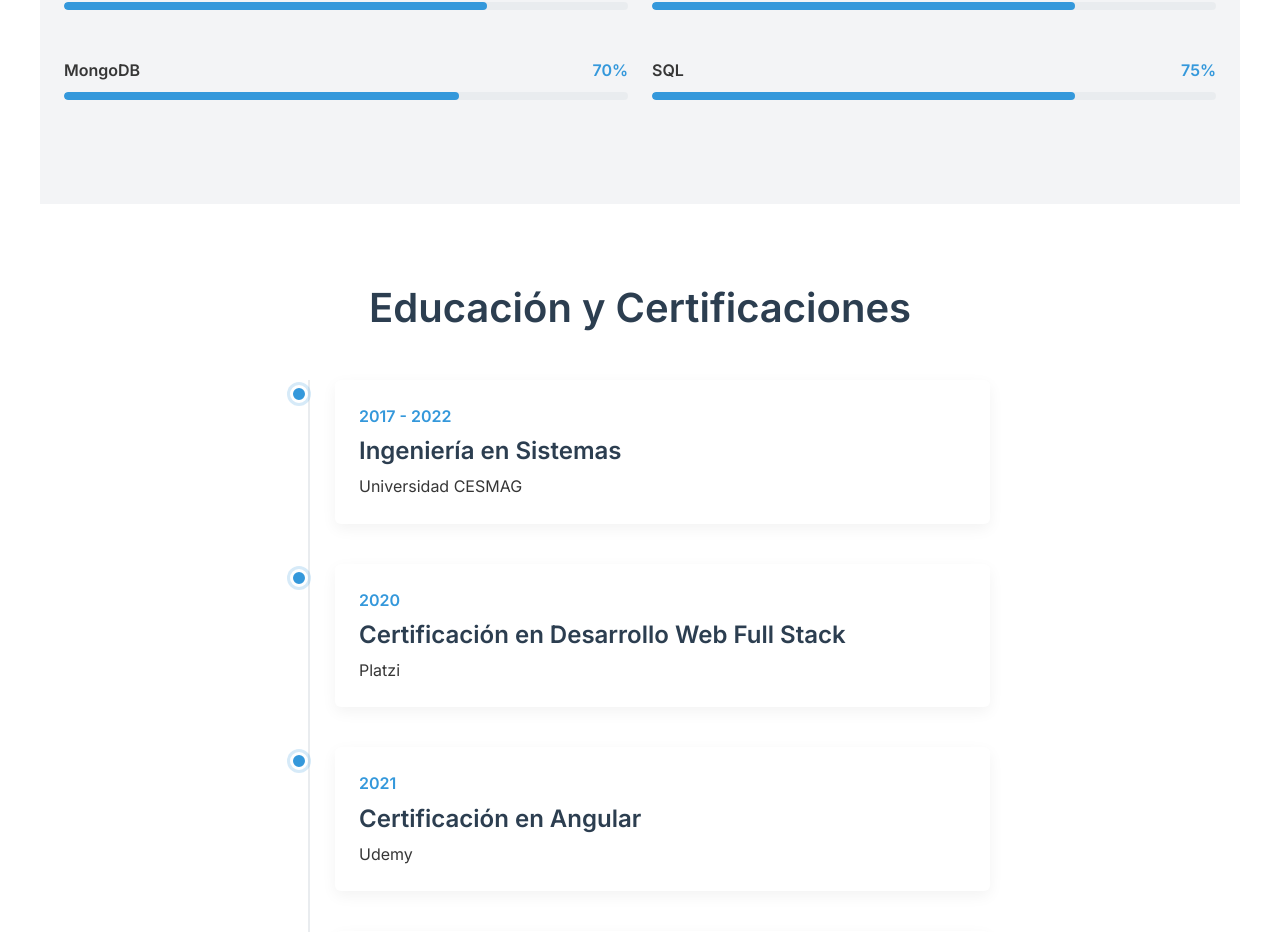
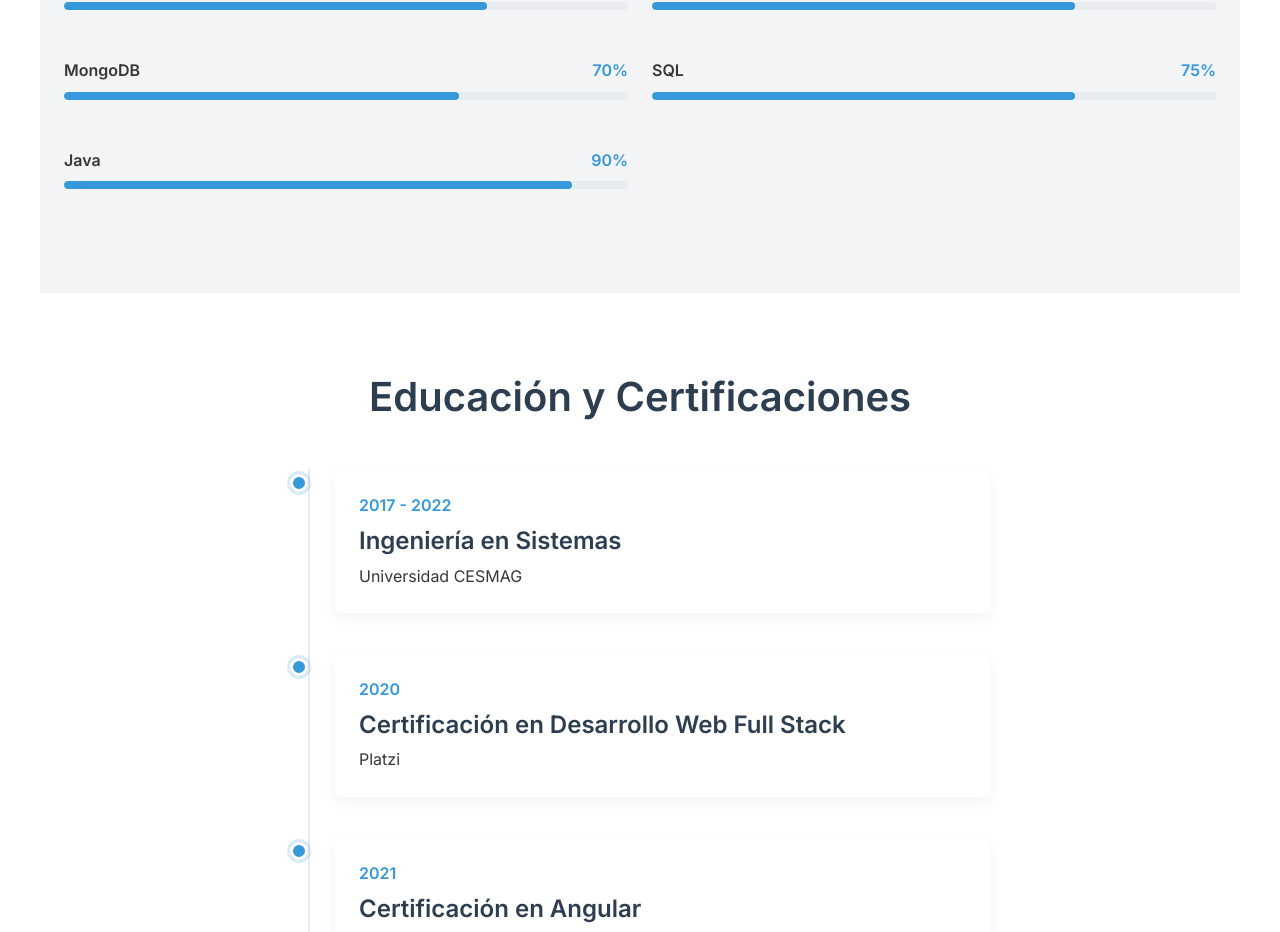
Before and after one commit to winvale/NewPortafolioAngular, an Angular app: page /profile in a window 1280 px wide. Shown: the part 1838-2770 px from the top of the page. Built offline with nearby package versions, Linux system fonts and the light colour scheme.

Commit message:
add java

```diff
--- a/src/app/pages/profile/profile.component.ts
+++ b/src/app/pages/profile/profile.component.ts
@@ -21,7 +21,8 @@ export class ProfileComponent implements OnInit {
     { name: 'Node.js', level: 75 },
     { name: 'Express', level: 75 },
     { name: 'MongoDB', level: 70 },
-    { name: 'SQL', level: 75 }
+    { name: 'SQL', level: 75 },
+    {name: 'Java', level: 90}
   ];
 
   constructor() { }
```
